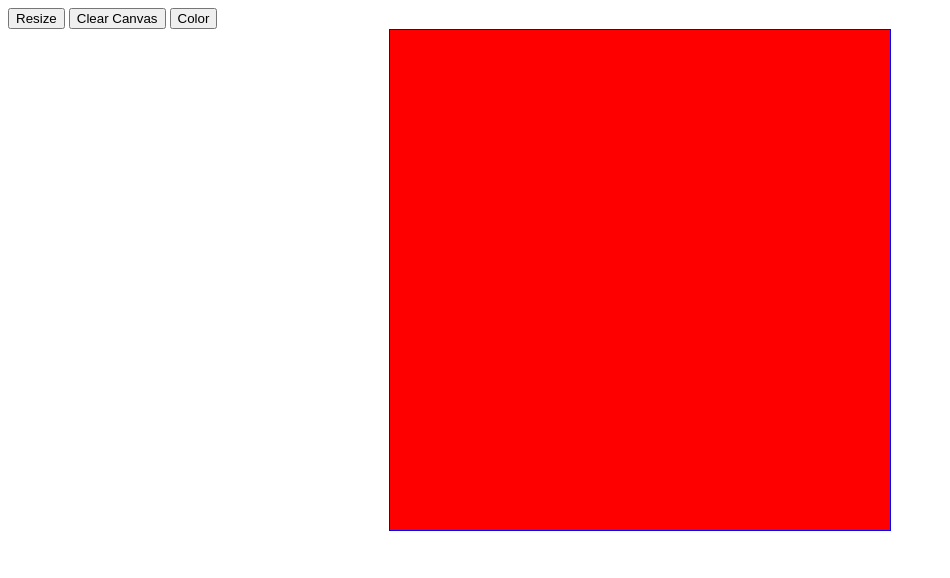
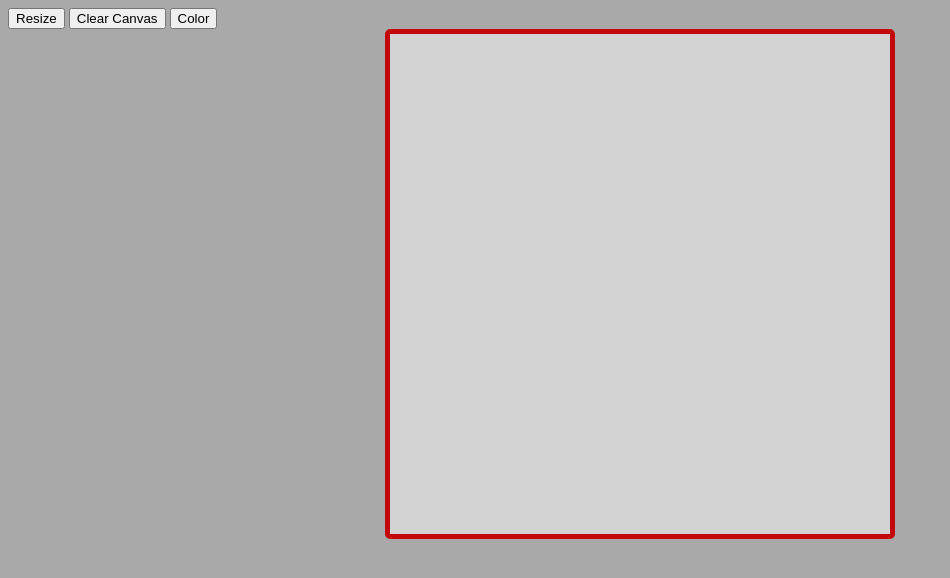
Before and after one commit to TryzeCM/etch-a-sketch, a plain HTML site: page index.html in a window 1280 px wide. Shown: the whole page, without its empty margins (0-950 px from the left). Drawn offline with Linux system fonts and the light colour scheme.

Commit message:
added a border to the main canvas

```diff
--- a/style.css
+++ b/style.css
@@ -1,12 +1,21 @@
+body {
+    background-color: darkgrey;
+}
+
 #container {
     margin: auto;
-    border: solid 1px blue;
+    border: solid 5px rgb(194, 8, 8);
+    border-radius: 1%;
     width: 500px;
     height: 500px;
     display: grid;
-    grid-template-columns: repeat(100, 1fr);
-    grid-template-rows: repeat(100, 1fr);
-    background-color: red;
+    grid-template-columns: repeat(50, 1fr);
+    grid-template-rows: repeat(50, 1fr);
+    background-color: lightgrey;
+}
+
+#container:hover {
+    border-color: limegreen;
 }
 
 .drawn {
```
